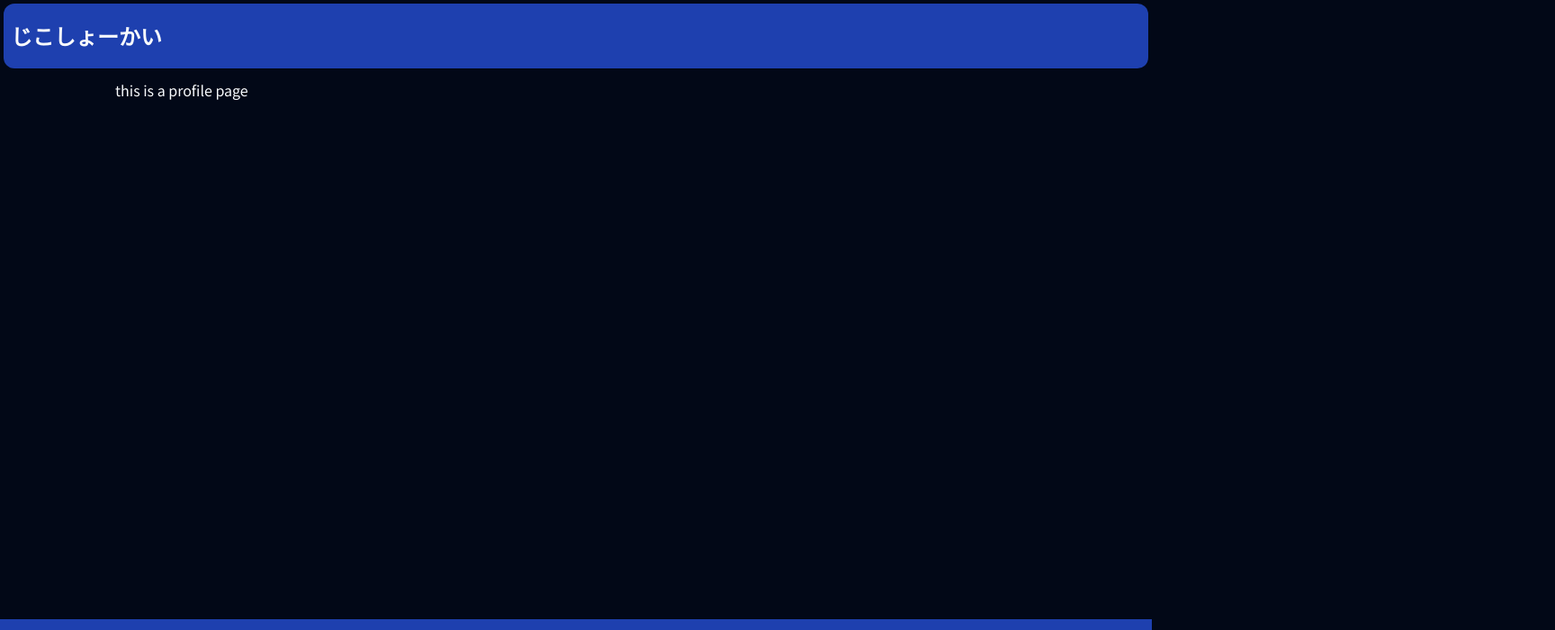
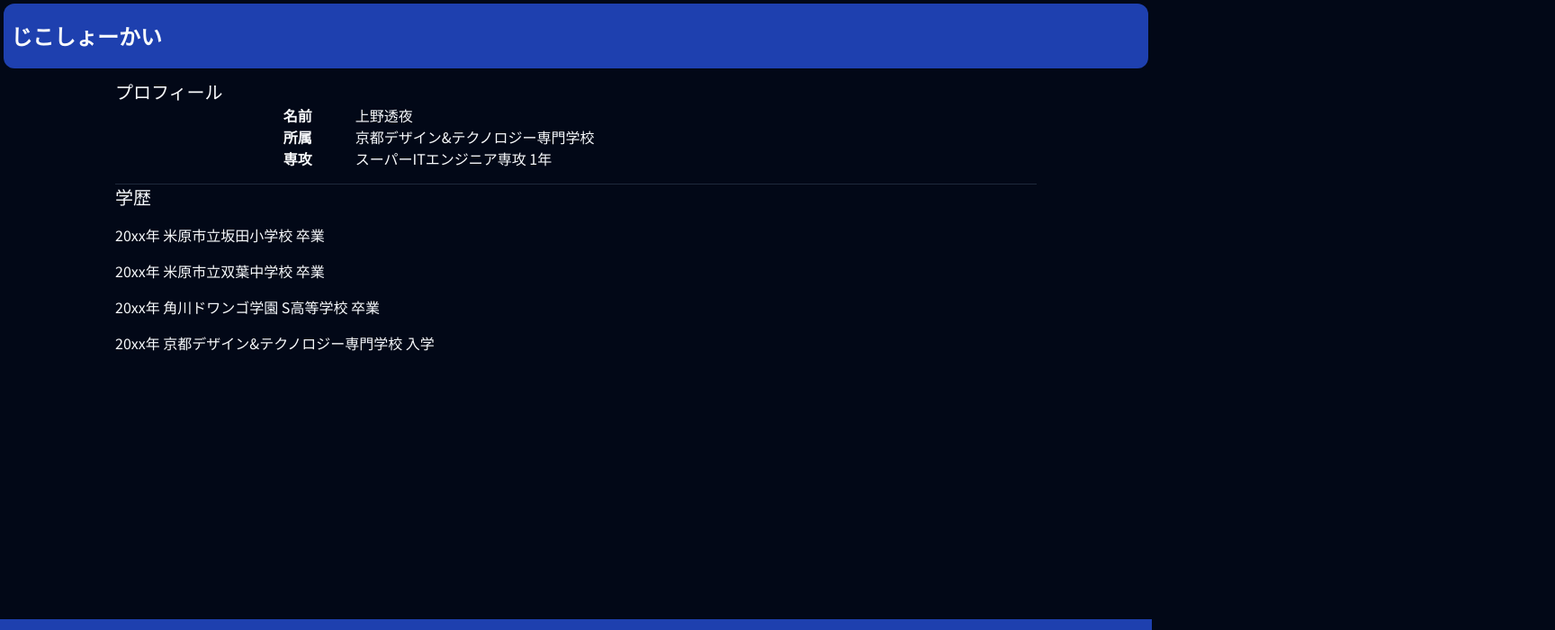
Before and after one commit to Shieru-ktc/about-me, a Next.js app: page /profile in a window 1280 px wide. Shown: the top 700 px of the page at 90% size, 1728 px wide, since content can reach past the window. Built offline with nearby package versions, Linux system fonts and the light colour scheme.

Commit message:
サーバー側バリデーション

```diff
--- a/app/about/page.tsx
+++ b/app/about/page.tsx
@@ -11,6 +11,7 @@ import bsPic from "@/public/beatsaber.jpg";
 import soumenPic from "@/public/soumen.jpg";
 import { Creepster } from "next/font/google";
 import { twMerge } from "tailwind-merge";
+import Link from "next/link";
 
 const creepster = Creepster({
   weight: "400",
@@ -32,12 +33,12 @@ const About: React.FC = () => {
                 placeholder="blur"
               />
               <p className="text-md mx-2">
-                <a
+                <Link
                   className="bg-gradient-to-r from-pink-400 to-pink-700 bg-clip-text text-5xl font-semibold text-transparent dark:from-pink-700 dark:to-pink-400"
                   href="https://osu.ppy.sh"
                 >
                   osu!
-                </a>{" "}
+                </Link>{" "}
                 -
                 <span className="text-muted-foreground">
                   Rhythm is just a <span className="italic">*click*</span> away!
@@ -48,6 +49,14 @@ const About: React.FC = () => {
                 <br />
                 かれこれ数年やってます。でもいまだに6.5
                 starsあたりがfcできない。クソゲー。数年やってるけど。
+                <hr />
+                私のosu!のプロフィールは
+                <a
+                  href="https://osu.ppy.sh/users/32324214"
+                  className="text-blue-600 hover:underline dark:text-blue-400"
+                >
+                  こちら
+                </a>
               </p>
             </div>
             <div className="m-1 flex-row-reverse md:flex md:items-center">
--- /dev/null
+++ b/app/api/contact/route.ts
@@ -0,0 +1,25 @@
+import { ContactFormSchema } from "@/app/schema/ContactFormSchema";
+import { NextApiRequest, NextApiResponse } from "next";
+import { NextRequest, NextResponse } from "next/server";
+import { ZodIssue } from "zod";
+
+type ResponseSchema =
+  | { success: true }
+  | { success: false; errors: ZodIssue[] };
+
+export async function POST(request: NextRequest) {
+  const json = await request.json();
+  console.log(json);
+  const parseResult = ContactFormSchema.safeParse(json);
+  if (parseResult.success) {
+    return NextResponse.json({ success: true });
+  } else {
+    return NextResponse.json(
+      {
+        success: false,
+        errors: parseResult.error.issues,
+      },
+      { status: 400 },
+    );
+  }
+}
--- /dev/null
+++ b/app/api/route.ts
@@ -0,0 +1,3 @@
+export async function GET(request: Request) {
+  return new Response("Hello World!");
+}
--- a/app/contact/page.tsx
+++ b/app/contact/page.tsx
@@ -10,49 +10,42 @@ import { Textarea } from "@/components/ui/textarea";
 import { FaPaperPlane } from "react-icons/fa";
 import { useState } from "react";
 import { useToast } from "@/components/ui/use-toast";
+import { ContactFormSchema } from "../schema/ContactFormSchema";
 import React from "react";
-
-const formSchema = z.object({
-  email: z
-    .string({
-      required_error: "メールアドレスをいれてね",
-    })
-    .email({
-      message: "メアドちゃうわボケ",
-    }),
-  name: z.string({
-    required_error: "名無しやめろ2chちゃうねん",
-  }),
-  content: z
-    .string({
-      required_error: "なんでここ空やねん何しに来たん",
-    })
-    .min(5, {
-      message: "短すぎじゃアホ",
-    })
-    .max(1000, {
-      message: "長すぎやバカタレ",
-    }),
-});
 
 type SendState = "not_sent" | "sending" | "sent";
 
 const Contact: React.FC = () => {
   const { toast } = useToast();
-  const form = useForm<z.infer<typeof formSchema>>({
-    resolver: zodResolver(formSchema),
+  const form = useForm<z.infer<typeof ContactFormSchema>>({
+    resolver: zodResolver(ContactFormSchema),
   });
 
-  const onSubmit = (values: z.infer<typeof formSchema>) => {
+  const onSubmit = (values: z.infer<typeof ContactFormSchema>) => {
     console.log(values);
     setSendState("sending");
+    const request = fetch("/api/contact", {
+      method: "POST",
+      body: JSON.stringify(values),
+    });
+    request
+      .then(() => {
+        setSendState("sent");
+        toast({
+          title: "送信完了！",
+          description: "お問い合わせを受け付けました。",
+        });
+      })
+      .catch(() => {
+        setSendState("not_sent");
+        toast({
+          title: "送信失敗",
+          description: "送信中にエラーが発生しました。",
+          color: "desructive",
+        });
+      });
     setTimeout(() => {
       // TODO: バックエンドでメールを送信する
-      setSendState("sent");
-      toast({
-        title: "送信完了！",
-        description: "お問い合わせを受け付けました。",
-      });
     }, 1000);
   };
 
--- a/app/page.tsx
+++ b/app/page.tsx
@@ -1,3 +1,5 @@
+import Link from "next/link";
+
 const Home: React.FC = () => {
   return (
     <>
@@ -19,12 +21,12 @@ const Home: React.FC = () => {
       <p className="text-3xl font-bold">サイトマップ</p>
       <p>
         私の好きなものなど、一般的なプロフィールについては
-        <a
+        <Link
           href="/profile"
           className="text-blue-600 hover:underline dark:text-blue-400"
         >
           こちら
-        </a>
+        </Link>
         をご覧ください！
       </p>
     </>
--- a/app/profile/page.tsx
+++ b/app/profile/page.tsx
@@ -1,5 +1,36 @@
+import { ReactNode } from "react";
+import "./profile.css";
+
+type DtDdProps = {
+  dt: ReactNode;
+  dd: ReactNode;
+};
+const DtDd: React.FC<DtDdProps> = ({ dt, dd }) => {
+  return (
+    <>
+      <dt>{dt}</dt>
+      <dd className="col-span-5">{dd}</dd>
+    </>
+  );
+};
+
 const ProfilePage = () => {
-  return <>this is a profile page</>;
+  return (
+    <>
+      <h1 className="text-xl">プロフィール</h1>
+      <dl className="grid w-[100rem] grid-cols-6">
+        <DtDd dt="名前" dd="上野透夜" />
+        <DtDd dt="所属" dd="京都デザイン&テクノロジー専門学校" />
+        <DtDd dt="専攻" dd="スーパーITエンジニア専攻 1年" />
+      </dl>
+      <hr />
+      <h2 className="text-xl">学歴</h2>
+      <p>20xx年 米原市立坂田小学校 卒業</p>
+      <p>20xx年 米原市立双葉中学校 卒業</p>
+      <p>20xx年 角川ドワンゴ学園 S高等学校 卒業</p>
+      <p>20xx年 京都デザイン&テクノロジー専門学校 入学</p>
+    </>
+  );
 };
 
 export default ProfilePage;
--- /dev/null
+++ b/app/profile/profile.css
@@ -0,0 +1,5 @@
+dt {
+    margin-left: auto;
+    margin-right: 3rem;
+    font-weight: bold;
+}
--- /dev/null
+++ b/app/schema/ContactFormSchema.ts
@@ -0,0 +1,24 @@
+import { z } from "zod";
+
+export const ContactFormSchema = z.object({
+  email: z
+    .string({
+      required_error: "メールアドレスをいれてね",
+    })
+    .email({
+      message: "メアドちゃうわボケ",
+    }),
+  name: z.string({
+    required_error: "名無しやめろ2chちゃうねん",
+  }),
+  content: z
+    .string({
+      required_error: "なんでここ空やねん何しに来たん",
+    })
+    .min(5, {
+      message: "短すぎじゃアホ",
+    })
+    .max(1000, {
+      message: "長すぎやバカタレ",
+    }),
+});
```
